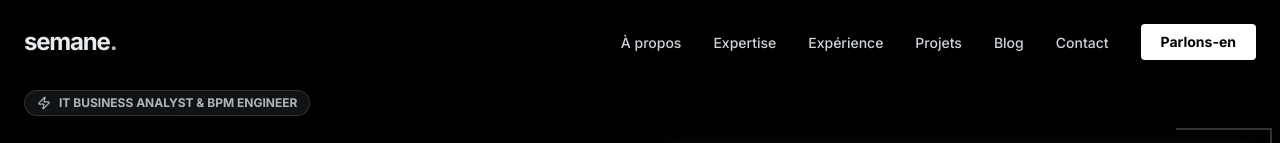
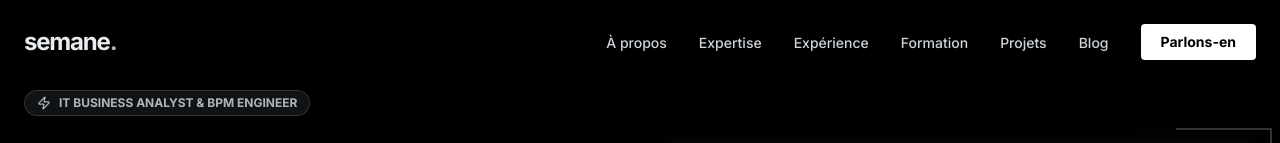
Before and after one commit to devandfree/emane, a React (Vite) app: page / in a window 1280 px wide. Shown: the top 143 px of the page. Built offline with nearby package versions, Linux system fonts and the light colour scheme.

Commit message:
feat: Add education section to portfolio
Introduces a new section to display educational background and certifications. Updates navigation links to include "Formation".

```diff
--- a/src/App.tsx
+++ b/src/App.tsx
@@ -48,9 +48,9 @@ const Navbar = () => {
     { name: "À propos", href: isHomePage ? "#about" : "/#about" },
     { name: "Expertise", href: isHomePage ? "#expertise" : "/#expertise" },
     { name: "Expérience", href: isHomePage ? "#experience" : "/#experience" },
+    { name: "Formation", href: isHomePage ? "#education" : "/#education" },
     { name: "Projets", href: isHomePage ? "#projects" : "/#projects" },
     { name: "Blog", href: "/blog", isRoute: true },
-    { name: "Contact", href: isHomePage ? "#contact" : "/#contact" },
   ];
 
   return (
@@ -463,6 +463,69 @@ const Experience = () => {
   );
 };
 
+const Education = () => {
+  const education = [
+    {
+      title: "Ingénierie des Processus Métier",
+      institution: "Formation la plus récente",
+      period: "2026",
+      description: "Spécialisation avancée dans la conception, l'exécution et le pilotage des processus d'entreprise pour maximiser la performance."
+    },
+    {
+      title: "Groupe d'Etude Prépa Certif Business Analyst",
+      institution: "ECBA, CCBA & CBAP",
+      period: "Certification IIBA",
+      description: "Parcours de préparation aux certifications internationales de l'IIBA, couvrant l'ensemble du BABOK Guide."
+    },
+    {
+      title: "Optimisation/Reingénierie des Processus Métier",
+      institution: "Expertise Opérationnelle",
+      period: "Formation Continue",
+      description: "Maîtrise des méthodologies de refonte de processus (BPR) pour transformer radicalement l'efficacité des organisations."
+    },
+    {
+      title: "Cartographie des Processus Métier (BPMN)",
+      institution: "Standard International",
+      period: "Expertise Technique",
+      description: "Utilisation approfondie de la norme BPMN 2.0 pour une modélisation précise et compréhensible des flux métier."
+    }
+  ];
+
+  return (
+    <section id="education" className="py-24 border-t border-silver-400/10">
+      <div className="max-w-7xl mx-auto px-6">
+        <div className="text-center max-w-3xl mx-auto mb-20">
+          <h2 className="text-sm font-bold text-silver-400 uppercase tracking-[0.3em] mb-4">Formation</h2>
+          <h3 className="text-4xl md:text-5xl font-bold mb-6">Autres Parcours Académiques</h3>
+          <p className="text-silver-400">
+            Un engagement constant dans l'acquisition de compétences de pointe pour accompagner la transformation des entreprises.
+          </p>
+        </div>
+
+        <div className="grid grid-cols-1 md:grid-cols-2 gap-8">
+          {education.map((item, i) => (
+            <motion.div
+              key={i}
+              initial={{ opacity: 0, y: 20 }}
+              whileInView={{ opacity: 1, y: 0 }}
+              viewport={{ once: true }}
+              transition={{ delay: i * 0.1 }}
+              className="p-8 bg-silver-900/20 silver-border rounded-sm hover:bg-silver-800/20 transition-all group"
+            >
+              <div className="text-xs font-bold text-silver-500 uppercase tracking-widest mb-2">{item.period}</div>
+              <h4 className="text-xl font-bold text-white mb-2 group-hover:text-silver-300 transition-colors">{item.title}</h4>
+              <div className="text-silver-400 text-sm font-medium mb-4">{item.institution}</div>
+              <p className="text-silver-400 text-sm leading-relaxed">
+                {item.description}
+              </p>
+            </motion.div>
+          ))}
+        </div>
+      </div>
+    </section>
+  );
+};
+
 const Projects = () => {
   const projects = [
     {
@@ -625,6 +688,7 @@ const Footer = () => {
           <a href={isHomePage ? "#about" : "/#about"} className="hover:text-white hover:underline underline-offset-4 transition-all py-2">À propos</a>
           <a href={isHomePage ? "#expertise" : "/#expertise"} className="hover:text-white hover:underline underline-offset-4 transition-all py-2">Expertise</a>
           <a href={isHomePage ? "#experience" : "/#experience"} className="hover:text-white hover:underline underline-offset-4 transition-all py-2">Expérience</a>
+          <a href={isHomePage ? "#education" : "/#education"} className="hover:text-white hover:underline underline-offset-4 transition-all py-2">Formation</a>
           <a href={isHomePage ? "#projects" : "/#projects"} className="hover:text-white hover:underline underline-offset-4 transition-all py-2">Projets</a>
           <Link to="/blog" className="hover:text-white hover:underline underline-offset-4 transition-all py-2">Blog</Link>
         </div>
@@ -644,6 +708,7 @@ const Home = () => {
       <About />
       <Expertise />
       <Experience />
+      <Education />
       <Projects />
       <Contact />
     </main>
```
